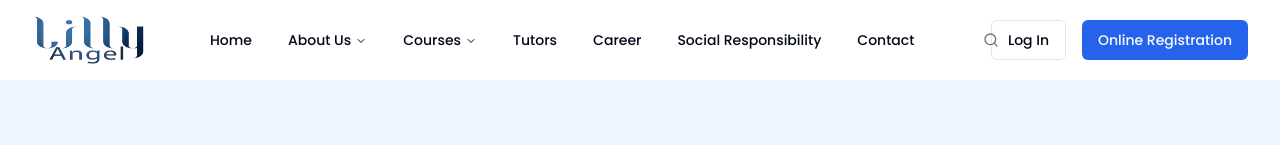
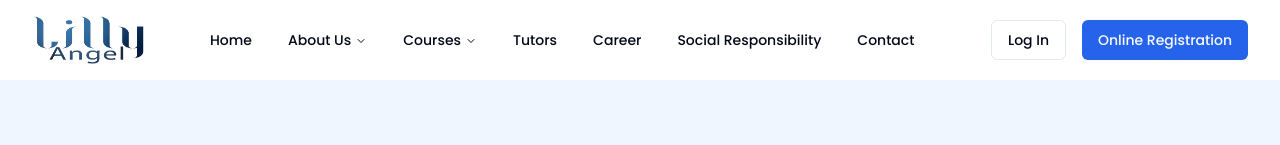
Before and after one commit to bidhana4b/lilly-angel-76, a React (Vite) app: page /faq in a window 1280 px wide. Shown: the top 145 px of the page. Built offline with nearby package versions, Linux system fonts and the light colour scheme.

Commit message:
Visual edit in Lovable
Edited UI in Lovable

```diff
--- a/src/components/Header.tsx
+++ b/src/components/Header.tsx
@@ -170,7 +170,7 @@ const Header = () => {
 
         <div className="hidden md:flex items-center space-x-4">
           <div className="relative">
-            <Search className="absolute left-2 top-1/2 h-4 w-4 -translate-y-1/2 text-gray-500" />
+
 
           </div>
           <Link to="/login">
```
